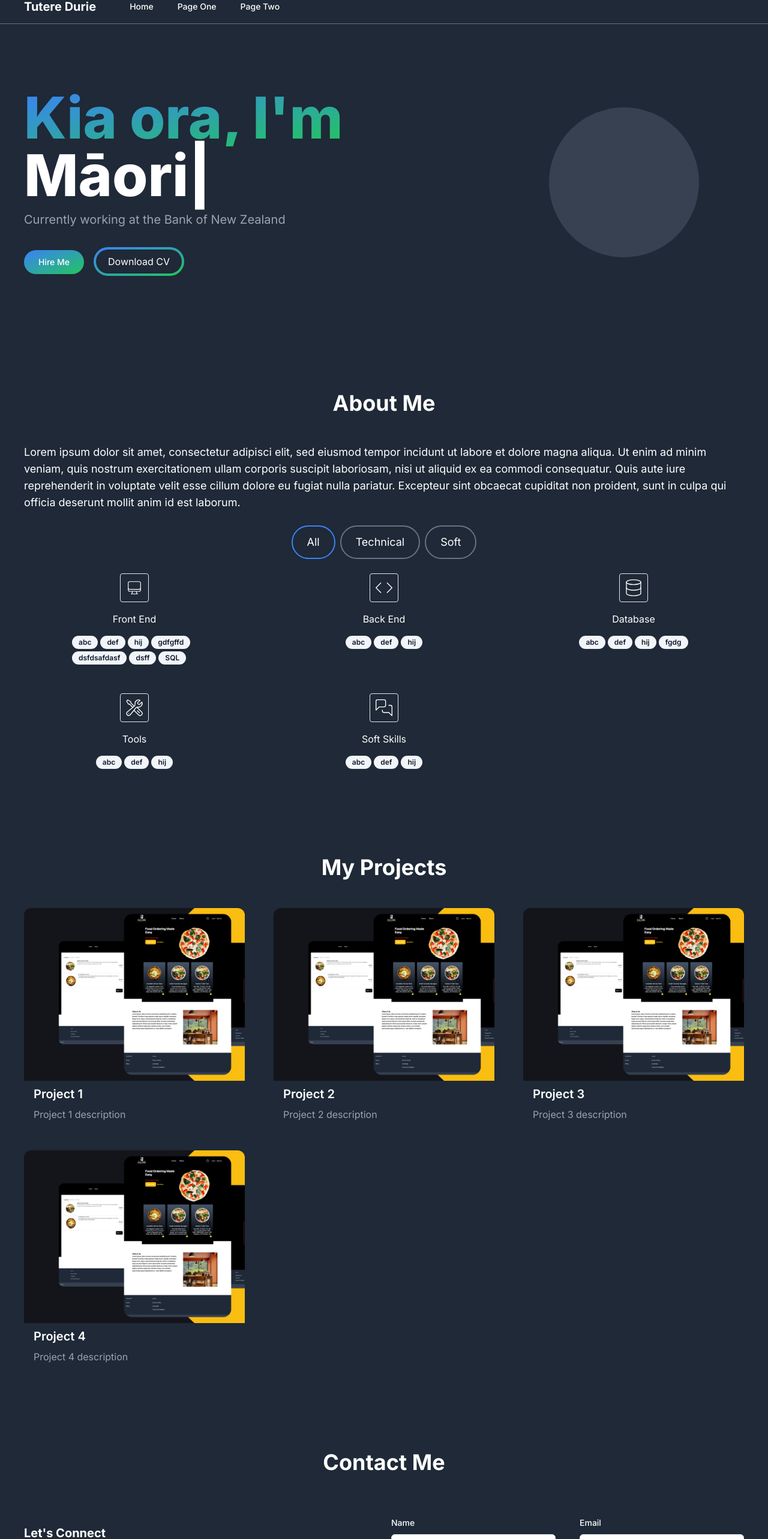
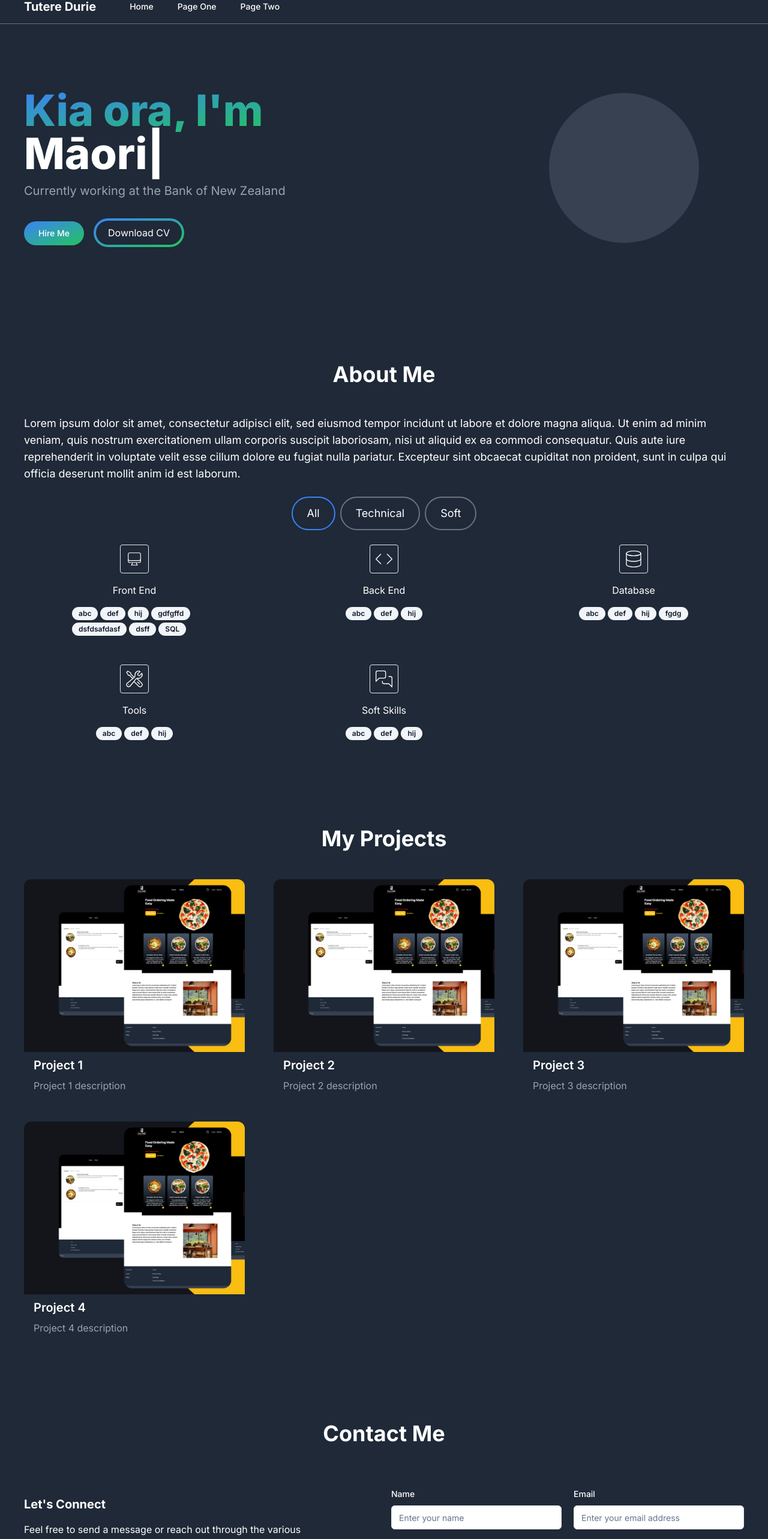
Before and after one commit to Tutere/my-website, a Next.js app: page / in a window 1280 px wide. Shown: the part 30-2596 px from the top of the page at 60% size. Built offline with nearby package versions, Linux system fonts and the light colour scheme.

Commit message:
fixed build issues with apostrophes

```diff
--- a/src/components/ui/contactSection.tsx
+++ b/src/components/ui/contactSection.tsx
@@ -95,11 +95,11 @@ export default function ContactSection() {
         </div>
         <div className="grid md:grid-cols-2 my-5 md:my-5 gap-6">
           <div className="text-white mb-4">
-            <h5 className="my-4 text-xl font-bold">Let's Connect</h5>
+            <h5 className="my-4 text-xl font-bold">Let&apos;s Connect</h5>
             <p className="mb-4 max-w-lg">
               {" "}
               Feel free to send a message or reach out through the various methods below. Whether you have a question or just want to say hi, my inbox
-              is always open and I'll be happy to get back to you {" :)"}
+              is always open and I&apos;ll be happy to get back to you {" :)"}
             </p>
             <div className="flex flex-row gap-2">
               <Popover>
@@ -110,7 +110,7 @@ export default function ContactSection() {
                         />
                   </PopoverTrigger>
                 <PopoverContent
-                  className="w-fit h-fit"
+                  className="w-fit h-fit ml-10"
                   side="top"
                 >
                   tuteredurie@hotmail.com
@@ -146,7 +146,7 @@ export default function ContactSection() {
                 alt="Tick Icon"
               />
               <p className="text-white">
-                Thanks for reaching out, your email was sent! I'll be in touch soon {":)"}
+                Thanks for reaching out, your email was sent! I&apos;ll be in touch soon {":)"}
               </p>
             </div>
           ) :(
@@ -156,7 +156,7 @@ export default function ContactSection() {
                   onSubmit={form.handleSubmit(contactformSubmit)}
                   className=" w-full flex flex-col gap-4"
                   >
-                    <div className="flex flex-col gap-10 md:flex-row md:justify-between">
+                    <div className="flex flex-col gap-5 md:flex-row md:justify-between">
                       <FormField
                         control={form.control}
                         name="name"
--- a/src/components/ui/welcomeSection.tsx
+++ b/src/components/ui/welcomeSection.tsx
@@ -8,8 +8,8 @@ export default function WelcomeSection() {
       <section className="mb-28">
         <div className="grid grid-cols-1 sm:grid-cols-12">
             <div className="col-span-8 place-self-center text-center sm:text-left justify-self-start">
-                <h1 className="text-white mb-3 text-4xl sm:text-5xl lg:text-8xl font-extrabold">
-                    <div className="text-transparent bg-clip-text bg-gradient-to-br from-blue-500 to-green-500">Kia ora, I'm{" "}</div>
+                <h1 className="text-white mb-3 text-4xl sm:text-5xl lg:text-7xl font-extrabold">
+                    <div className="text-transparent bg-clip-text bg-gradient-to-br from-blue-500 to-green-500">Kia ora, I&apos;m{" "}</div>
                     <TypeAnimation
                         sequence={[
                         // Same substring at the start will only be typed out once, initially
```
